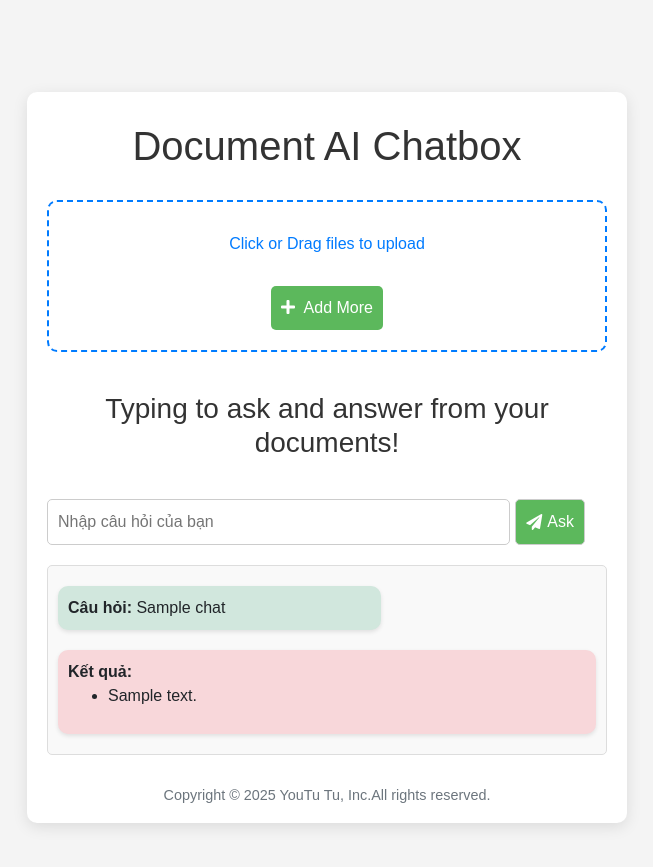
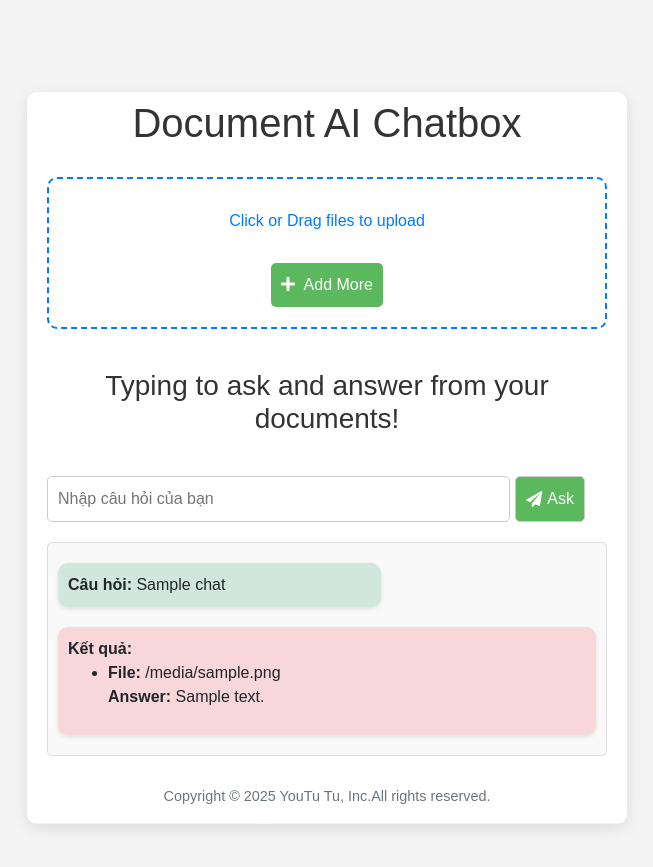
Before and after one commit to trantien4121/Document_chatbox, a Flask app: template templates/upload.html in a window 1280 px wide. Shown: the top 867 px of the page, without its empty margins (313-966 px from the left). Run offline with Flask 3, Linux system fonts and the light colour scheme; the template is opened without the code that fills it: most values are stand-ins (such as "Sample title", 1, 10 or a date in 2020); some libraries are stand-ins or nearby versions.

Commit message:
update add original file name in answers

```diff
--- a/main.py
+++ b/main.py
@@ -75,7 +75,7 @@ def upload_file():
 
             # Parse content from PDF file
             content = parser.extract_text_from_pdf(file_path)
-            parsed_content.append(content)
+            parsed_content.append({'content': content, 'file_name': file.filename})
 
             # Save fileName
             uploaded_file_names.append(file.filename)
@@ -97,10 +97,12 @@ def ask_question():
         gemini = GeminiAI.get_instance()
         answers = []
 
-        for content in parsed_content:
+        for item in parsed_content:
+            content = item['content']
+            file_name = item['file_name']
             answer = format_answer(gemini.explain_resume(content, question))
-            print(answer);
-            answers.append(answer)
+            print(answer)
+            answers.append({'answer': answer, 'originalFile': file_name})
 
         # Lưu câu hỏi và câu trả lời vào lịch sử chat
         chat_history.append({'question': question, 'answers': answers})
--- a/templates/upload.html
+++ b/templates/upload.html
@@ -1,20 +1,49 @@
 <!DOCTYPE html>
 <html lang="vi">
   <head>
-    <meta charset="UTF-8">
-    <meta name="viewport" content="width=device-width, initial-scale=1.0">
+    <meta charset="UTF-8" />
+    <meta name="viewport" content="width=device-width, initial-scale=1.0" />
     <title>Custom Chatbox</title>
-    <link rel="stylesheet" href="https://cdnjs.cloudflare.com/ajax/libs/font-awesome/5.15.3/css/all.min.css">
-    <link rel="stylesheet" href="https://stackpath.bootstrapcdn.com/bootstrap/4.5.2/css/bootstrap.min.css"> <!-- Bootstrap CSS -->
-    <link rel="stylesheet" href="{{ url_for('static', filename='styles.css') }}">
-    <link rel="stylesheet" href="{{ url_for('static', filename='uploads.css') }}">
+    <link
+      rel="stylesheet"
+      href="https://cdnjs.cloudflare.com/ajax/libs/font-awesome/5.15.3/css/all.min.css"
+    />
+    <link
+      rel="stylesheet"
+      href="https://stackpath.bootstrapcdn.com/bootstrap/4.5.2/css/bootstrap.min.css"
+    />
+    <!-- Bootstrap CSS -->
+    <link
+      rel="stylesheet"
+      href="{{ url_for('static', filename='styles.css') }}"
+    />
+    <link
+      rel="stylesheet"
+      href="{{ url_for('static', filename='uploads.css') }}"
+    />
   </head>
   <body>
     <div class="container">
-        <h1 style="padding: 10px 0;">Document AI Chatbox</h1>
-        <form action="/upload" method="post" enctype="multipart/form-data" id="uploadForm">
-            <div class="file-upload" onclick="document.getElementById('fileInput').click();">
-                <input type="file" id="fileInput" name="files" accept=".pdf" multiple required onchange="showFileNames(this.files)">
+      <h1 style="padding: 10px 0">Document AI Chatbox</h1>
+      <form
+        action="/upload"
+        method="post"
+        enctype="multipart/form-data"
+        id="uploadForm"
+      >
+        <div
+          class="file-upload"
+          onclick="document.getElementById('fileInput').click();"
+        >
+          <input
+            type="file"
+            id="fileInput"
+            name="files"
+            accept=".pdf"
+            multiple
+            required
+            onchange="showFileNames(this.files)"
+          />
           <div class="upload-text">Click or Drag files to upload</div>
           <div class="file-names" id="fileNames"></div>
           <div class="button-container">
@@ -25,10 +54,17 @@
         </div>
       </form>
 
-        <h3 style="padding: 20px 0 10px 0">Typing to ask and answer from your documents!</h3>
+      <h3 style="padding: 20px 0 10px 0">
+        Typing to ask and answer from your documents!
+      </h3>
       <form action="/ask" method="post" id="askForm">
         <div class="ask-area">
-                <input type="text" name="question" placeholder="Nhập câu hỏi của bạn" required>
+          <input
+            type="text"
+            name="question"
+            placeholder="Nhập câu hỏi của bạn"
+            required
+          />
           <button class="btn-ask" type="submit">
             <i class="fas fa-paper-plane"></i> Ask
           </button>
@@ -40,12 +76,17 @@
         <div class="chat-history">
           {% for chat in chat_history %}
           <div class="chat-message">
-                            <div class="question"><strong>Câu hỏi:</strong> {{ chat.question }}</div>
+            <div class="question">
+              <strong>Câu hỏi:</strong> {{ chat.question }}
+            </div>
             <div class="answer">
               <strong>Kết quả:</strong>
               <ul>
                 {% for answer in chat.answers %}
-                                        <li>{{ answer | safe }}</li>
+                <li>
+                  <strong>File:</strong> {{ answer.originalFile }}<br />
+                  <strong>Answer:</strong> {{ answer.answer | safe }}
+                </li>
                 {% endfor %}
               </ul>
             </div>
@@ -66,10 +107,15 @@
     </div>
 
     <!-- Toast thông báo -->
-    <div class="toast" id="uploadToast" style="display: none;" data-delay="3000">
-        <div class="toast-body" id="toastBody"style="color: white">
+    <div class="toast" id="uploadToast" style="display: none" data-delay="3000">
+      <div class="toast-body" id="toastBody" style="color: white">
         Upload successfully!
-            <button type="button" class="close" aria-label="Close" onclick="$('#uploadToast').hide();">
+        <button
+          type="button"
+          class="close"
+          aria-label="Close"
+          onclick="$('#uploadToast').hide();"
+        >
           <span aria-hidden="true">&times;</span>
         </button>
       </div>
@@ -81,33 +127,35 @@
 
     <script>
       // Tìm và focus vào phần tử chứa câu trả lời gần nhất
-        const lastAnswer = document.querySelector('.chat-history .chat-message:last-child .answer');
+      const lastAnswer = document.querySelector(
+        ".chat-history .chat-message:last-child .answer"
+      );
       if (lastAnswer) {
-            lastAnswer.scrollIntoView({ behavior: 'smooth' });
+        lastAnswer.scrollIntoView({ behavior: "smooth" });
       }
 
       /* Custom upload file */
-        const fileNamesDiv = document.getElementById('fileNames');
-        const fileInput = document.getElementById('fileInput');
-        const uploadForm = document.getElementById('uploadForm');
-        const askForm = document.getElementById('askForm');
-        const overlay = document.getElementById('overlay');
-        const uploadToast = $('#uploadToast'); // Toast thông báo
+      const fileNamesDiv = document.getElementById("fileNames");
+      const fileInput = document.getElementById("fileInput");
+      const uploadForm = document.getElementById("uploadForm");
+      const askForm = document.getElementById("askForm");
+      const overlay = document.getElementById("overlay");
+      const uploadToast = $("#uploadToast"); // Toast thông báo
       let selectedFiles = [];
       let db;
 
       // Khởi tạo IndexedDB
       function initIndexedDB() {
         const request = indexedDB.open("FileStorage", 1);
-            request.onupgradeneeded = function(event) {
+        request.onupgradeneeded = function (event) {
           db = event.target.result;
           db.createObjectStore("files", { keyPath: "name" });
         };
-            request.onsuccess = function(event) {
+        request.onsuccess = function (event) {
           db = event.target.result;
           loadFilesFromIndexedDB(); // Tải file từ IndexedDB
         };
-            request.onerror = function(event) {
+        request.onerror = function (event) {
           console.error("Error opening IndexedDB:", event);
         };
       }
@@ -120,7 +168,7 @@
           name: file.name,
           type: file.type,
           size: file.size,
-                content: file // Lưu file dưới dạng đối tượng
+          content: file, // Lưu file dưới dạng đối tượng
         };
         objectStore.put(fileData);
       }
@@ -130,8 +178,10 @@
         const transaction = db.transaction(["files"], "readonly");
         const objectStore = transaction.objectStore("files");
         const request = objectStore.getAll();
-            request.onsuccess = function(event) {
-                selectedFiles = event.target.result.map(fileStored => fileStored.content);
+        request.onsuccess = function (event) {
+          selectedFiles = event.target.result.map(
+            (fileStored) => fileStored.content
+          );
           displayFileNames();
         };
       }
@@ -147,7 +197,7 @@
       }
 
       function displayFileNames() {
-            fileNamesDiv.innerHTML = '';
+        fileNamesDiv.innerHTML = "";
         selectedFiles.forEach((file, index) => {
           fileNamesDiv.innerHTML += `
                     <div class="file-item">
@@ -177,16 +227,16 @@
 
       function deleteFileFromDirectory(fileName) {
         fetch(`/delete_file?filename=${fileName}`, {
-                method: 'DELETE'
+          method: "DELETE",
         })
-            .then(response => {
+          .then((response) => {
             if (response.ok) {
               console.log(`File ${fileName} đã được xóa khỏi thư mục.`);
             } else {
               console.error(`Không thể xóa file ${fileName}.`);
             }
           })
-            .catch(error => {
+          .catch((error) => {
             console.error("Lỗi khi xóa file:", error);
           });
       }
@@ -198,23 +248,23 @@
 
       function updateFileInput() {
         const dataTransfer = new DataTransfer();
-            selectedFiles.forEach(file => dataTransfer.items.add(file));
+        selectedFiles.forEach((file) => dataTransfer.items.add(file));
         fileInput.files = dataTransfer.files; // Cập nhật files trong input
       }
 
       function uploadFiles() {
         const formData = new FormData(uploadForm);
-            overlay.style.display = 'flex'; // Hiển thị overlay làm mờ container
+        overlay.style.display = "flex"; // Hiển thị overlay làm mờ container
 
         // Vô hiệu hóa form trước khi tải lên
         askForm.querySelector('button[type="submit"]').disabled = true;
 
         fetch(uploadForm.action, {
           method: uploadForm.method,
-                body: formData
+          body: formData,
         })
-            .then(response => {
-                overlay.style.display = 'none'; // Ẩn overlay
+          .then((response) => {
+            overlay.style.display = "none"; // Ẩn overlay
             if (response.ok) {
               showToast("Upload successfully!"); // Hiển thị thông báo toast
               displayFileNames(); // Cập nhật lại giao diện
@@ -224,18 +274,18 @@
               showToast("Upload failed!!", "bg-danger"); // Hiển thị thông báo lỗi
             }
           })
-            .catch(error => {
-                overlay.style.display = 'none'; // Ẩn overlay
+          .catch((error) => {
+            overlay.style.display = "none"; // Ẩn overlay
             console.error("Error uploading files:", error);
             showToast("Lỗi khi tải lên!", "bg-danger"); // Hiển thị thông báo lỗi
           });
       }
 
       function showToast(message, type = "bg-success") {
-            $('#toastBody').text(message);
+        $("#toastBody").text(message);
         uploadToast.removeClass("bg-success bg-danger").addClass(type);
         uploadToast.show(); // Hiển thị toast
-            uploadToast.toast('show'); // Hiển thị toast
+        uploadToast.toast("show"); // Hiển thị toast
       }
 
       // Khởi tạo khi trang được tải
```
Lines whose indentation alone changed are shown as unchanged.
